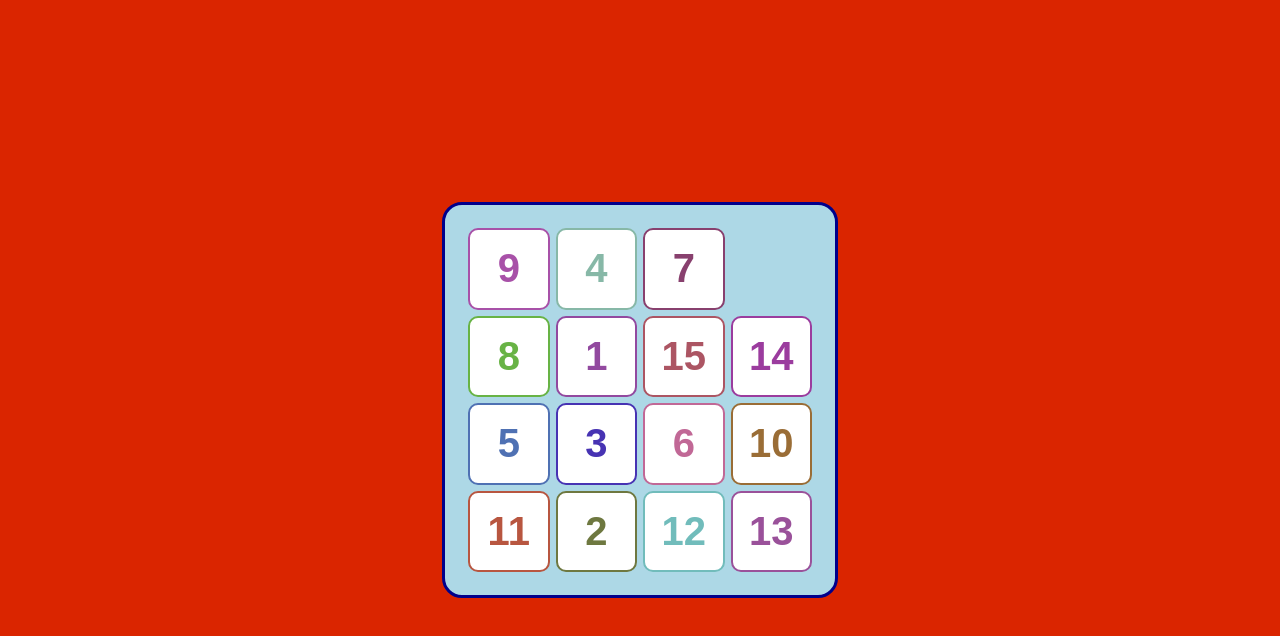
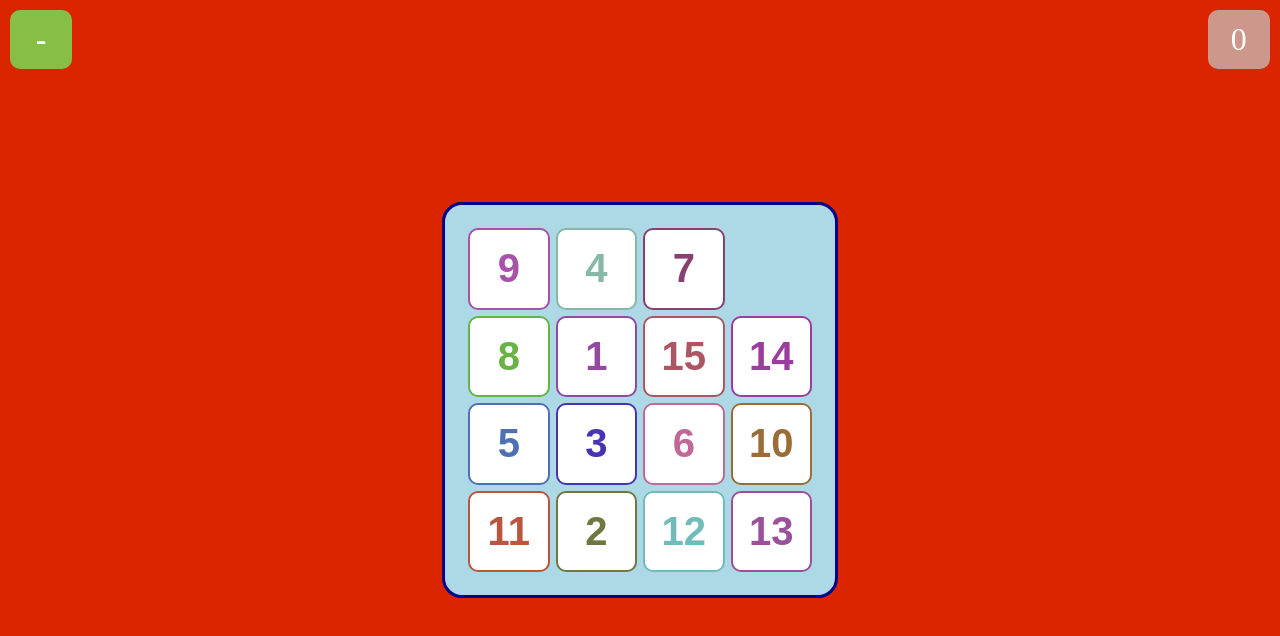
Before and after one commit to RisAbd/15-the-game-js, a website: page index.html in a window 1280 px wide. Drawn offline with Linux system fonts and the light colour scheme.

Commit message:
add moves counter and best result text

```diff
--- a/index.html
+++ b/index.html
@@ -8,6 +8,10 @@
 </head>
 <body>
   <div id="app">
+    <div id="info">
+      <span id="best-result" title="Best result">-</span>
+      <span id="moves-count" title="Current moves count">0</span>
+    </div>
     <div id="game-container"></div>
   </div>
   <script type="text/javascript" src="./main.js"></script>
--- a/main.js
+++ b/main.js
@@ -11,6 +11,7 @@ class Game extends Array {
     super(w*h);
     this.w = w;
     this.h = h;
+    this.movesCount = 0;
     this.fill(0).forEach((_, i) => { this[i] = i; });
   }
   shuffle() {
@@ -108,6 +109,7 @@ class Game extends Array {
 
     // if selected and emtpy cell are on same column
     if (x === x0) {
+      this.movesCount += 1;
       const shiftValue = y0 < y ? 1 : -1;
       const swapsCount = Math.abs(y - y0);
       return new Array(swapsCount).fill(0).map((_, i) => {
@@ -120,6 +122,7 @@ class Game extends Array {
 
     // or if on same row
     else if (y === y0) {
+      this.movesCount += 1;
       const shiftValue = x0 < x ? 1 : -1;
       const swapsCount = Math.abs(x - x0);
       return new Array(swapsCount).fill(0).map((_, i) => {
@@ -160,12 +163,28 @@ class Game extends Array {
 }
 
 const fieldSize = 4;
+const game = new Game(fieldSize, fieldSize).shuffle();
+const movesCounter = {
+  best: JSON.parse(localStorage.getItem('15:best-result')),
+  current: 0,
+  gameCompleted: false,
+  complete: function() {
+    if (this.gameCompleted) return;
+    this.gameCompleted = true;
+    if (this.best === null || this.current < this.best) {
+      this.best = this.current;
+      localStorage.setItem('15:best-result', JSON.stringify(this.best));
+    }
+  }
+}
 
-const game = new Game(fieldSize, fieldSize).shuffle();
+
 const gameContainer = document.querySelector('#game-container');
+const rootContainer = document.querySelector('#app');
+const currentMovesCounter = document.querySelector('#moves-count');
+const bestResultCounter = document.querySelector('#best-result');
+
 gameContainer.style.gridTemplateColumns = `repeat(${fieldSize}, 1fr)`;
-
-const rootContainer = document.querySelector('#app');
 
 function randomCssColor() {
   const minColor = 50, maxColor = 200;
@@ -188,9 +207,11 @@ const cells = new Array(fieldSize*fieldSize).fill(0).map((_, i) => {
   return cell;
 });
 
+
 function reflectGameStage() {
   const completeness = game.estimatedCompleteness();
   if (completeness === 1) {
+    movesCounter.complete();
     rootContainer.style.backgroundColor = '#3333ff';
   } else {
     // red component goes down to zero
@@ -198,6 +219,8 @@ function reflectGameStage() {
     // ... means from gradient from red to green! kek
     rootContainer.style.backgroundColor = `rgb(${255 - completeness*255}, ${completeness*255}, 0)`;
   }
+  currentMovesCounter.innerText = movesCounter.current;
+  bestResultCounter.innerText = movesCounter.best === null ? '-' : movesCounter.best;
 }
 reflectGameStage();
 
@@ -205,6 +228,7 @@ function handleMoveResult(res) {
   if (res.length === 0) {
     return;
   }
+  movesCounter.current = game.movesCount;
   res.forEach(([fromPos, toPos]) => {
     const fromCell = gameContainer.children[fromPos];
     const toCell = gameContainer.children[toPos];
--- a/style.css
+++ b/style.css
@@ -16,6 +16,7 @@ body, html {
 }
 
 #app {
+  position: relative;
   height: 100%;
   display: flex;
   justify-content: center;
@@ -61,6 +62,36 @@ body, html {
 }
 
 
+#info {
+  position: absolute;
+  display: flex;
+  justify-content: space-between;
+  top: 0;
+  box-sizing: border-box;
+  padding: 10px;
+  width: 100%;
+}
+
+#info > span {
+  min-width: 2.5rem;
+  font-size: 2rem;
+  padding: 0.7rem;
+  text-align: center;
+  border-radius: 10px;
+  display: inline-block;
+}
+
+#best-result {
+  color: white;
+  font-weight: 600;
+  background-color: rgba(100, 255, 100, 0.7)
+}
+
+#moves-count {
+  background-color: rgba(200, 200, 200, 0.7);
+  color: white;
+}
+
 @media screen and (min-width: 450px) and (min-height: 450px) {
   #game-container {
     max-width: 350px;
```
